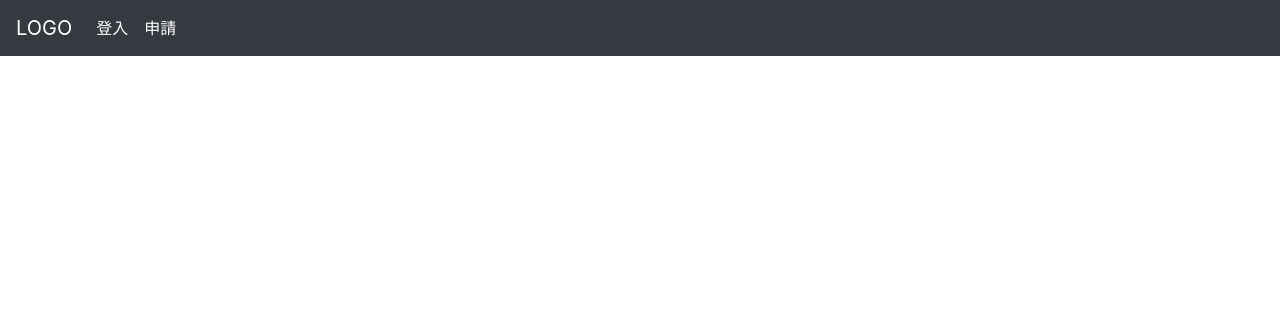
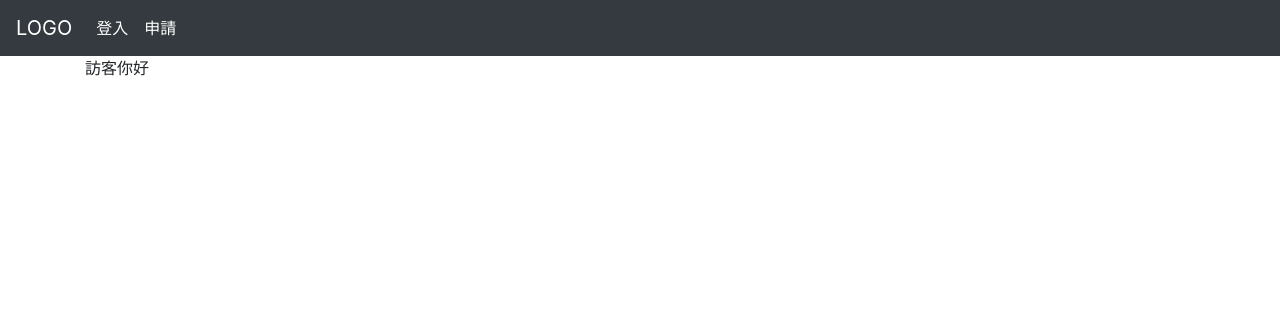
Before and after one commit to a19860101/PHP-24-20200707, a PHP site: page / in a window 1280 px wide. Shown: the top 316 px of the page. Run offline with PHP 8.4, Linux system fonts and the light colour scheme.

Commit message:
20200728

```diff
--- a/member/index.php
+++ b/member/index.php
@@ -1,3 +1,14 @@
 <?php include("template/header.php");?>
 <?php include("template/nav.php");?>
+<div class="container">
+    <div class="row">
+        <div class="col-12">
+            <?php if($_SESSION){ ?>
+            <div><?php echo $_SESSION["USER"];?>你好</div>
+            <?php }else{ ?>
+            <div>訪客你好</div>
+            <?php }?>
+        </div>
+    </div>
+</div>
 <?php include("template/footer.php");?>
```
